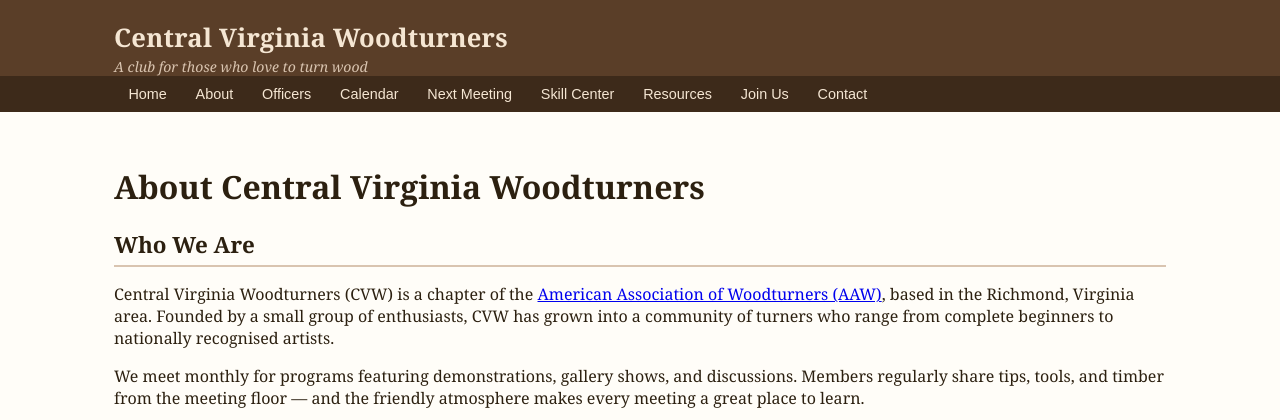
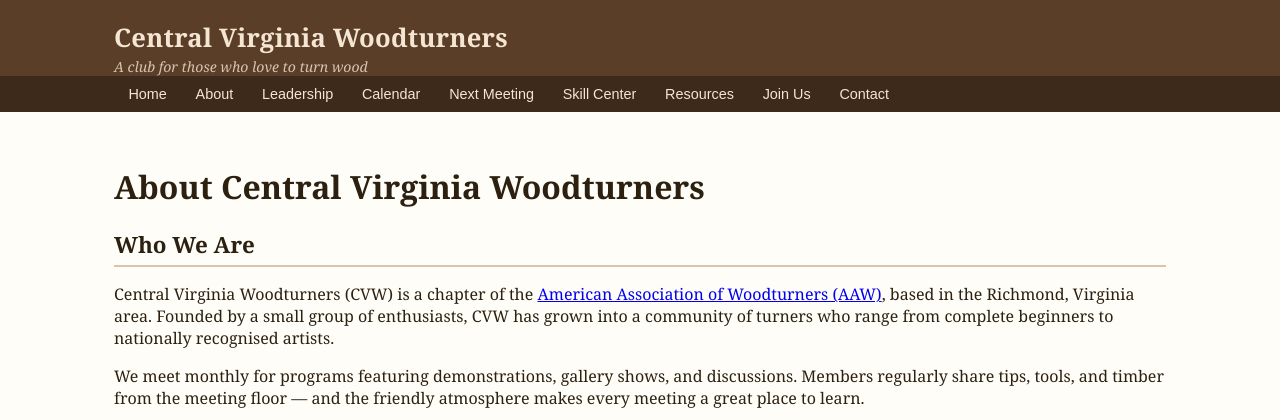
Before and after one commit to donox/cvw, a FastAPI app: page /site/about in a window 1280 px wide. Shown: the top 420 px of the page. Run offline with FastAPI, Linux system fonts and the light colour scheme.

Commit message:
Rename 'Officers' to 'Leadership' in public site nav
Co-Authored-By: Claude Sonnet 4.6 <noreply@anthropic.com>

```diff
--- a/app/templates/base_public.html
+++ b/app/templates/base_public.html
@@ -108,7 +108,7 @@
     <div class="pub-nav-inner">
         <a href="/site/">Home</a>
         <a href="/site/about">About</a>
-        <a href="/site/officers">Officers</a>
+        <a href="/site/officers">Leadership</a>
         <a href="/site/calendar">Calendar</a>
         <a href="/site/next-meeting">Next Meeting</a>
         <a href="/site/skill-center">Skill Center</a>
```
